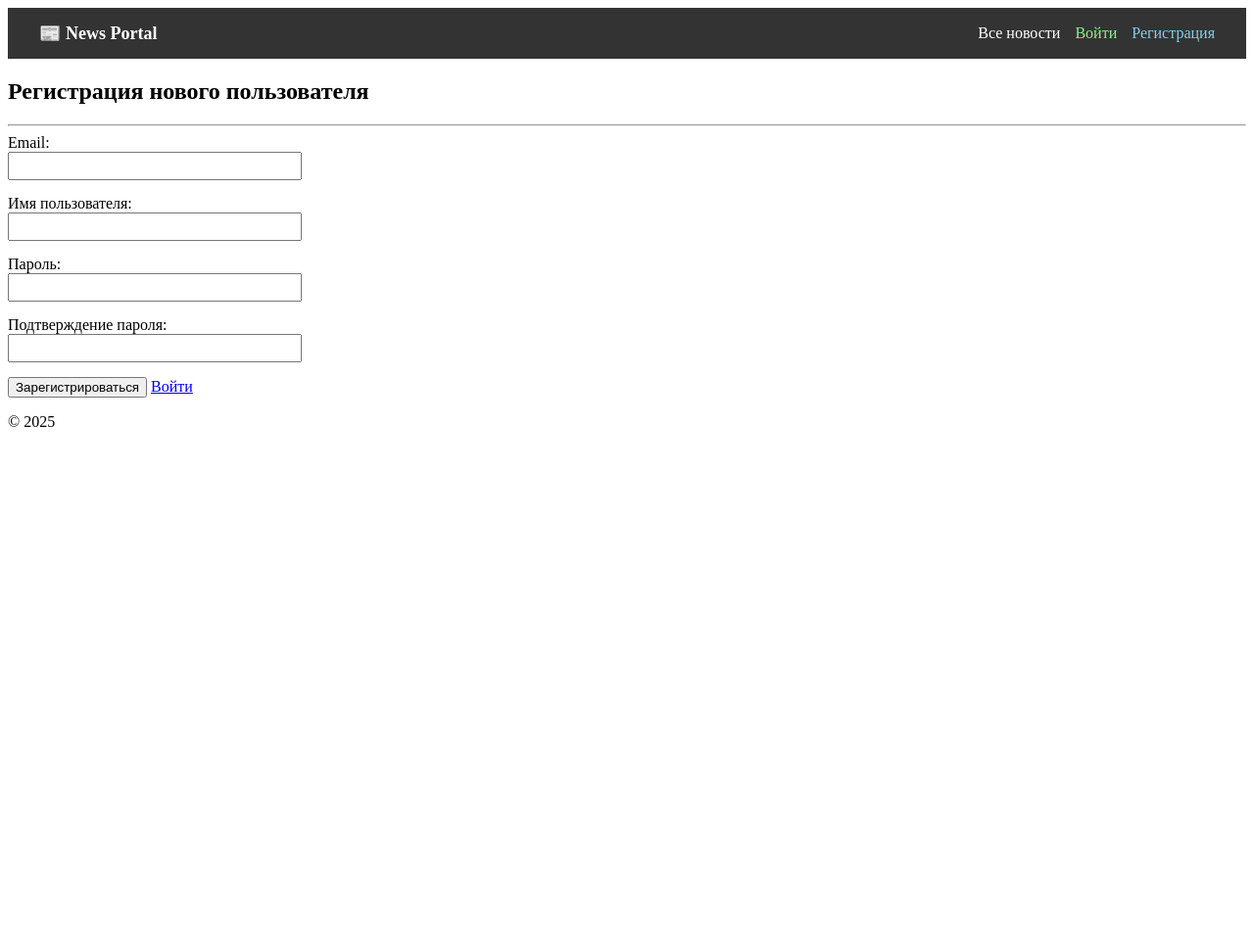
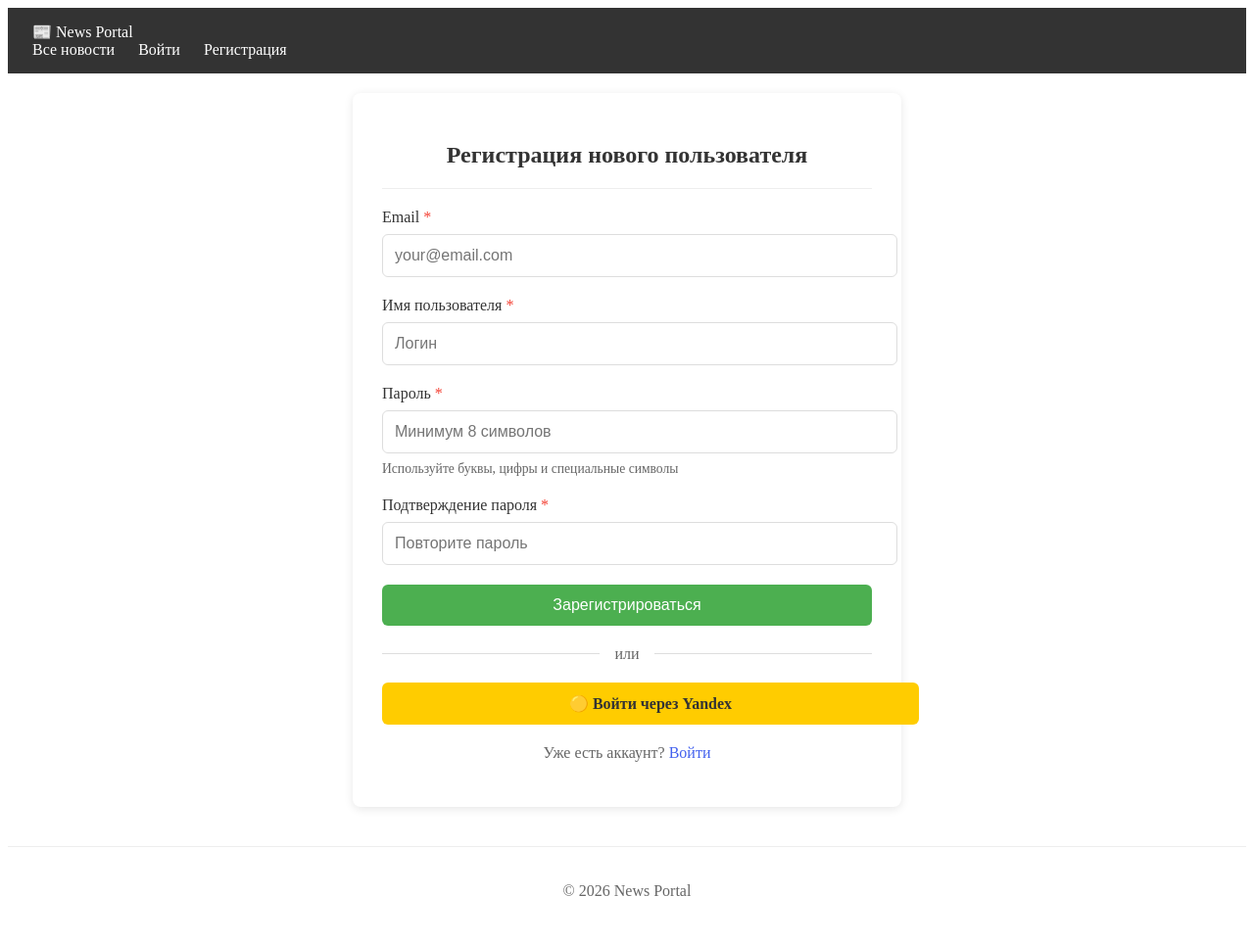
Before and after one commit to andrzejabramov/news_portal, a Django app: page /accounts/signup/ in a window 1280 px wide. Shown: the whole page at 98% size. Before the commit the page ends 436 px from the top, so only its background shows below. Run offline with Django 5.2, Linux system fonts and the light colour scheme; data comes from the database, SQL or seed files in the repository; some libraries are stand-ins or nearby versions.

Commit message:
auth, tests

```diff
--- a/news/views.py
+++ b/news/views.py
@@ -73,6 +73,10 @@ class PostUpdate(
     model = Post
     template_name = 'post_edit.html'
 
+    def get_queryset(self):
+        # ← Защита: редактировать можно только свои посты
+        return Post.objects.filter(author__user=self.request.user)
+
     def get_success_url(self):
         return reverse_lazy('news:post_detail', kwargs={'pk': self.object.pk})
 
--- a/templates/account/signup.html
+++ b/templates/account/signup.html
@@ -1,50 +1,93 @@
 {% extends 'flatpages/default.html' %}
 {% load socialaccount %}
 
-{% block title %}
-Регистрация
-{% endblock title %}
+{% block title %}Регистрация{% endblock %}
 
 {% block content %}
-<h2>Регистрация нового пользователя</h2>
-<hr>
+<div class="auth-card">
+    <h2>Регистрация нового пользователя</h2>
+    <hr>
 
-<form method="post">
-    {% csrf_token %}
-
-    <div style="margin-bottom: 15px;">
-        <label for="id_email">Email:</label><br>
-        <input type="email" name="email" id="id_email"
-               style="width: 300px; padding: 5px;"
-               value="{{ form.email.value|default:'' }}">
-    </div>
-
-    <div style="margin-bottom: 15px;">
-        <label for="id_username">Имя пользователя:</label><br>
-        <input type="text" name="username" id="id_username"
-               style="width: 300px; padding: 5px;"
-               value="{{ form.username.value|default:'' }}">
-    </div>
-
-    <div style="margin-bottom: 15px;">
-        <label for="id_password1">Пароль:</label><br>
-        <input type="password" name="password1" id="id_password1"
-               style="width: 300px; padding: 5px;">
-    </div>
-
-    <div style="margin-bottom: 15px;">
-        <label for="id_password2">Подтверждение пароля:</label><br>
-        <input type="password" name="password2" id="id_password2"
-               style="width: 300px; padding: 5px;">
-    </div>
-
-    {% if form.errors %}
-    <div style="color: red; margin-bottom: 15px;">
-        {{ form.errors }}
+    <!-- Блок ошибок -->
+    {% if form.errors or form.non_field_errors %}
+    <div class="error-block">
+        <strong>⚠️ Исправьте ошибки:</strong>
+        <ul>
+        {% for field in form %}
+            {% for error in field.errors %}
+                <li>{{ field.label }}: {{ error }}</li>
+            {% endfor %}
+        {% endfor %}
+        {% for error in form.non_field_errors %}
+            <li>{{ error }}</li>
+        {% endfor %}
+        </ul>
     </div>
     {% endif %}
 
-    <button type="submit" class="btn btn-success">Зарегистрироваться</button>
-    <a href="{% url 'account_login' %}" class="btn btn-secondary">Войти</a>
-</form>
-{% endblock content %}
+    <form method="post" class="auth-form">
+        {% csrf_token %}
+
+        <!-- Email -->
+        <div class="form-group">
+            <label for="id_email">
+                Email
+                <span class="required">*</span>
+            </label>
+            <input type="email" name="email" id="id_email"
+                   value="{{ form.email.value|default:'' }}"
+                   placeholder="your@email.com"
+                   class="{% if form.email.errors %}error{% endif %}">
+        </div>
+
+        <!-- Username (ЛОГИН) -->
+        <div class="form-group">
+            <label for="id_username">
+                Имя пользователя
+                <span class="required">*</span>
+            </label>
+            <input type="text" name="username" id="id_username"
+                   value="{{ form.username.value|default:'' }}"
+                   placeholder="Логин"
+                   class="{% if form.username.errors %}error{% endif %}">
+        </div>
+
+        <!-- Password 1 -->
+        <div class="form-group">
+            <label for="id_password1">
+                Пароль
+                <span class="required">*</span>
+            </label>
+            <input type="password" name="password1" id="id_password1"
+                   placeholder="Минимум 8 символов"
+                   class="{% if form.password1.errors %}error{% endif %}">
+            <small class="form-help">Используйте буквы, цифры и специальные символы</small>
+        </div>
+
+        <!-- Password 2 -->
+        <div class="form-group">
+            <label for="id_password2">
+                Подтверждение пароля
+                <span class="required">*</span>
+            </label>
+            <input type="password" name="password2" id="id_password2"
+                   placeholder="Повторите пароль"
+                   class="{% if form.password2.errors %}error{% endif %}">
+        </div>
+
+        <button type="submit" class="btn btn-success btn-block">Зарегистрироваться</button>
+    </form>
+
+    <div class="auth-divider">
+        <span>или</span>
+    </div>
+
+    <a href="{% provider_login_url 'yandex' %}" class="btn btn-yandex btn-block">
+        🟡 Войти через Yandex
+    </a>
+
+    <p class="auth-links">
+        Уже есть аккаунт? <a href="{% url 'account_login' %}">Войти</a>
+    </p>
+</div>
+{% endblock %}
--- a/templates/flatpages/default.html
+++ b/templates/flatpages/default.html
@@ -1,67 +1,67 @@
+<!DOCTYPE html>
+<html lang="ru">
+<head>
     <meta charset="UTF-8">
+    <meta name="viewport" content="width=device-width, initial-scale=1.0">
     <title>{% block title %}Новости{% endblock %}</title>
+    <link rel="stylesheet" href="/static/css/navigation.css">
+</head>
 <body>
     <!-- Навигация -->
-    <nav style="background: #333; padding: 15px; margin-bottom: 20px;">
-      <div style="max-width: 1200px; margin: 0 auto; display: flex; justify-content: space-between; align-items: center;">
+    <nav class="navbar">
+      <div class="navbar-container">
 
-        <!-- Логотип / Название -->
-        <a href="{% url 'news:post_list' %}" style="color: white; text-decoration: none; font-size: 18px; font-weight: bold;">
+        <!-- Логотип -->
+        <a href="{% url 'news:post_list' %}" class="navbar-brand">
           📰 News Portal
         </a>
 
         <!-- Меню -->
-        <div style="display: flex; gap: 15px; align-items: center;">
-
-          <!-- Ссылка на новости (всем) -->
-          <a href="{% url 'news:post_list' %}" style="color: white; text-decoration: none;">Все новости</a>
+        <div class="navbar-menu">
+          <a href="{% url 'news:post_list' %}">Все новости</a>
 
           {% if user.is_authenticated %}
-            <!-- Для авторизованных -->
-            <span style="color: #ffd700;">Привет, {{ user.username }}!</span>
+            <span class="navbar-username">Привет, {{ user.username }}!</span>
 
             {% if user.groups.all %}
-              <span style="color: #aaa; font-size: 14px;">
+              <span class="navbar-group">
                 ({% for group in user.groups.all %}{{ group.name }}{% if not forloop.last %}, {% endif %}{% endfor %})
               </span>
             {% endif %}
 
             {% if is_author %}
-              <a href="{% url 'news:news_create' %}" style="color: #90EE90; text-decoration: none;">+ Новая новость</a>
+              <a href="{% url 'news:news_create' %}" class="navbar-link-primary">+ Новая новость</a>
             {% else %}
-              <a href="{% url 'become_author' %}" style="color: #FFD700; text-decoration: none;">Стать автором</a>
+              <a href="{% url 'accounts:become_author' %}" class="navbar-link-warning">Стать автором</a>
             {% endif %}
 
-            <a href="{% url 'account_logout' %}" style="color: #ff6b6b; text-decoration: none;">Выйти</a>
+            <a href="{% url 'account_logout' %}" class="navbar-link-danger">Выйти</a>
           {% else %}
-            <!-- Для гостей -->
-            <a href="{% url 'account_login' %}" style="color: #90EE90; text-decoration: none;">Войти</a>
-            <a href="{% url 'account_signup' %}" style="color: #87CEEB; text-decoration: none;">Регистрация</a>
+            <a href="{% url 'account_login' %}" class="navbar-link-success">Войти</a>
+            <a href="{% url 'account_signup' %}" class="navbar-link-info">Регистрация</a>
           {% endif %}
-
         </div>
       </div>
     </nav>
 
-    <!-- Сообщения (flash messages) -->
+    <!-- Сообщения -->
     {% if messages %}
-      <div style="max-width: 1200px; margin: 0 auto 20px;">
+      <div class="messages">
         {% for message in messages %}
-          <div style="padding: 10px; background: {% if message.tags == 'error' %}#ffe0e0{% else %}#e0ffe0{% endif %}; border-radius: 5px; margin-bottom: 10px;">
+          <div class="message {{ message.tags }}">
             {{ message }}
           </div>
         {% endfor %}
       </div>
     {% endif %}
 
-    <!-- Основной контент -->
-    <main>
-        {% block content %}
-        {% endblock %}
+    <!-- Контент -->
+    <main class="container">
+        {% block content %}{% endblock %}
     </main>
 
-    <footer>
-        <p>&copy; 2025</p>
+    <footer class="footer">
+        <p>&copy; 2026 News Portal</p>
     </footer>
 </body>
 </html>
```
Also changed, not shown: pr_settings/settings.py (+5 -3 lines), project_structure.txt (deleted, +0 -27 lines), requirements.txt (+8 -0 lines), tests/test_auth.py (added, +160 -0 lines), tests/test_crud.py (added, +136 -0 lines), tests/test_permissions.py (added, +75 -0 lines), 2 other files.
